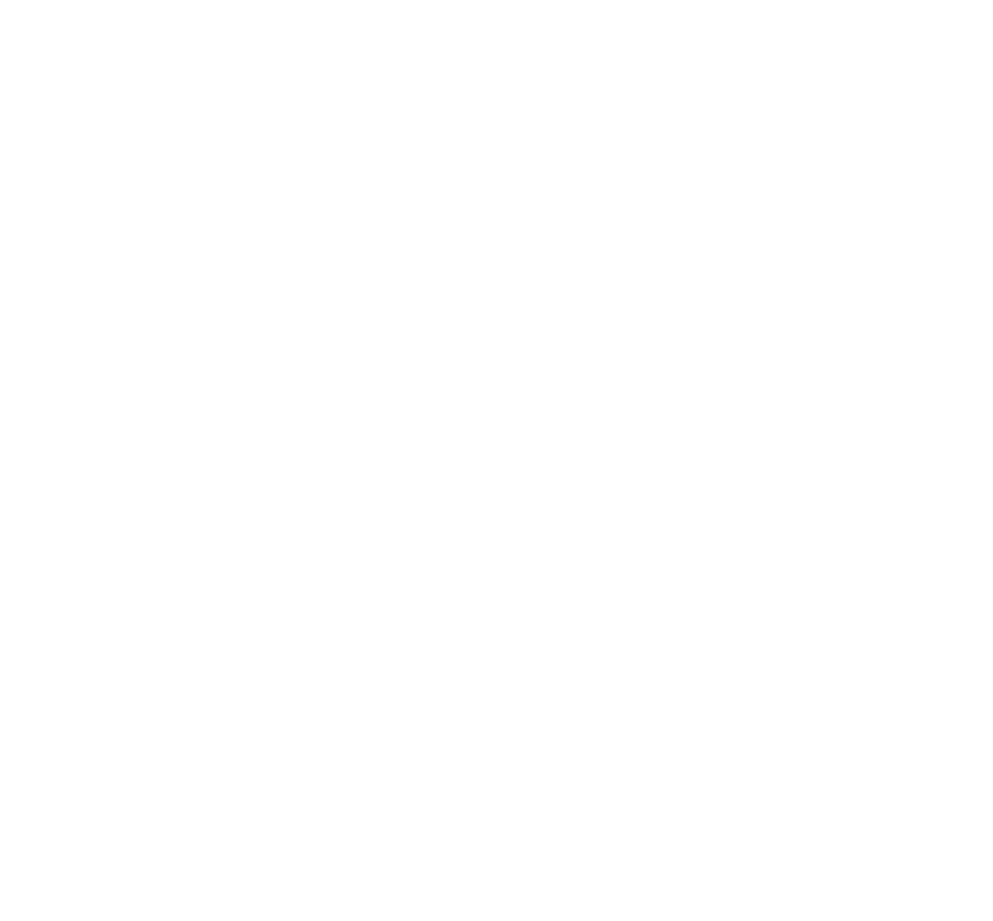
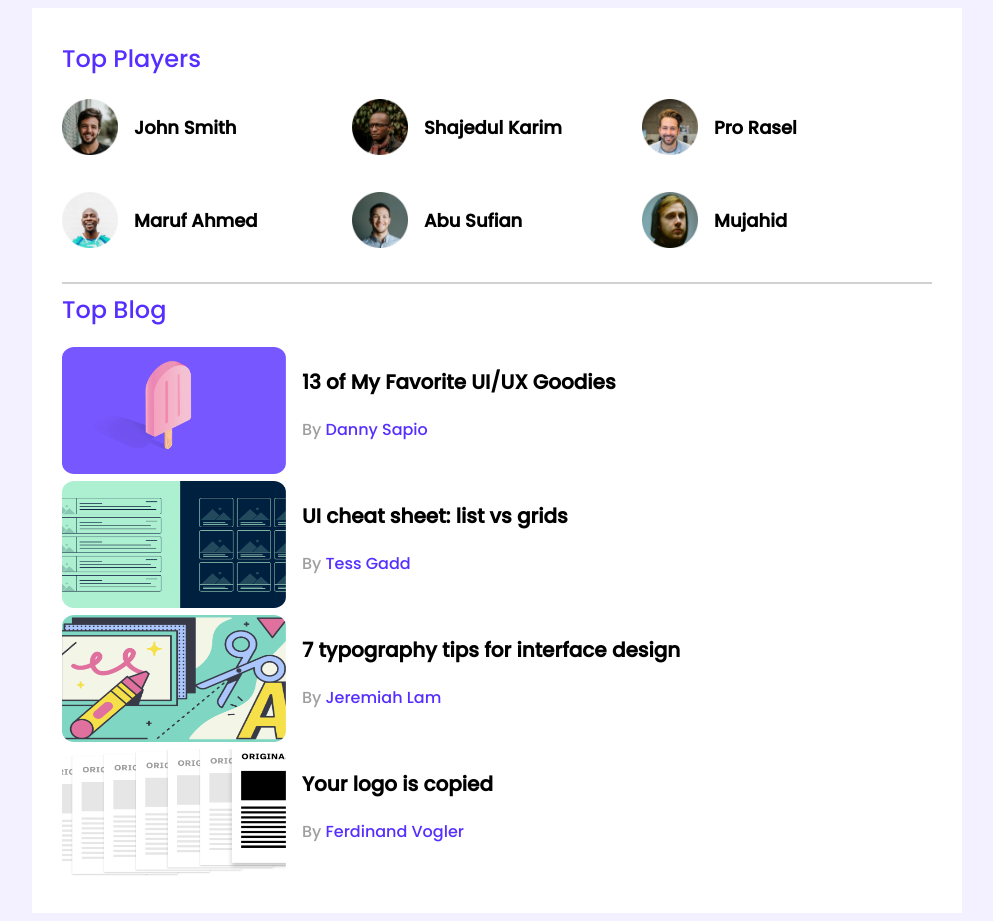
Before and after one commit to JHUMURph/leader-board, a plain HTML site: page index.html in a window 1280 px wide. Shown: the whole page, without its empty margins (143-1136 px from the left). Before the commit the page ends 800 px from the top, so only its background shows below. Drawn offline with Linux system fonts and the light colour scheme.

Commit message:
first commit

```diff
--- a/index.html
+++ b/index.html
@@ -7,6 +7,104 @@
   <link rel="stylesheet" href="styles/style.css">
 </head>
 <body>
+  <!-- header section -->
+  <head>
+
+  </head>
+  <!-- main section -->
+  <main>
+    <section class="containers">
+      <div class="top-players ">
+        <h2 class="section-title">Top Players</h2>
+        <div class="players">
+          <div class="player">
+            <img src="./images/players/player-1.png" alt="">
+            <h3 class="players-name">John Smith</h3>
+          </div>
+          <div class="player">
+            <img src="/images/players/player-2.png" alt="">
+            <h3 class="players-name">Shajedul Karim</h3>
+          </div>
+          <div class="player">
+            <img src="images/players/player-3.png" alt="">
+            <h3 class="players-name">Pro Rasel</h3>
+          </div>
+          <div class="player">
+            <img src="images/players/player-4.png" alt="">
+            <h3 class="players-name">Maruf Ahmed</h3>
+          </div>
+          <div class="player">
+            <img src="images/players/player-5.png" alt="">
+            <h3 class="players-name">Abu Sufian</h3>
+          </div>
+          <div class="player">
+            <img src="images/players/player-6.png" alt="">
+            <h3 class="players-name">Mujahid</h3>
+          </div>
+
+        </div>
+      </div>
+      <hr>
+      <div class="top-blogs">
+        <h2 class="section-title">Top Blog</h2>
+        <div class="blogs">
+          <article class="blog">
+            <div class="thambnil">
+              <img src="images/blogs/blog-1.png" alt="">
+
+            </div>
+            <div class="blog-info">
+              <h3 class="blog-title">
+                13 of My Favorite
+                UI/UX Goodies
+              </h3>
+              <p class="blog-author">By  <a href="">Danny Sapio</a> </p>
+            </div>
+          </article>
+          <article class="blog">
+            <div class="thambnil">
+              <img src="images/blogs/blog-2.png" alt="">
+
+            </div>
+            <div class="blog-info">
+              <h3 class="blog-title">
+                UI cheat sheet:
+                list vs grids
+              </h3>
+              <p class="blog-author">By  <a href=""> Tess Gadd</a> </p>
+            </div>
+          </article>
+          <article class="blog">
+            <div class="thambnil">
+              <img src="images/blogs/blog-3.png" alt="">
+
+            </div>
+            <div class="blog-info">
+              <h3 class="blog-title">
+                7 typography tips
+                for interface design
+
+              </h3>
+              <p class="blog-author">By  <a href="">Jeremiah Lam</a> </p>
+            </div>
+          </article>
+          <article class="blog">
+            <div class="thambnil">
+              <img src="images/blogs/blog-4.png" alt="">
+
+            </div>
+            <div class="blog-info">
+              <h3 class="blog-title">
+                Your logo is
+                  copied
+              </h3>
+              <p class="blog-author">By  <a href="">Ferdinand Vogler</a> </p>
+            </div>
+          </article>
+        </div>
+      </div>
+    </section>
+  </main>
 
 </body>
 <footer>
--- a/styles/style.css
+++ b/styles/style.css
@@ -0,0 +1,78 @@
+/* fonts */
+@import url('https://fonts.googleapis.com/css2?family=Poppins:wght@500&display=swap');
+
+
+
+body{
+  font-family: 'Poppins', sans-serif;
+  background: #F3F1FF;
+}
+main{
+  display: flex;
+  justify-content: center;
+}
+.containers{
+  background: #FFF;
+  width: 870px;
+  padding: 30px;
+}
+
+/* top players styles */
+.top-players{
+  margin-bottom: 30px;
+}
+.section-title{
+  color:#562EFF ;
+  font-size: 24px;
+  font-weight: 500;
+  margin-top: 3px;
+}
+
+.players{
+  display: grid;
+  grid-template-columns: repeat(3 , 1fr);
+  grid-row-gap:30px;
+}
+.player{
+  display: flex;
+  align-items: center;
+}
+.player img{
+  width: 56px;
+  height: 56px;
+}
+.players-name{
+  margin-left: 16px;
+  font-size: 18px;
+}
+hr{
+  border: 1px solid  #D1D1D1; ;
+}
+/* top blogs styles */
+.blog .thambnil img{
+  width: 224px;
+height: 127px;
+}
+.blog{
+  display: flex;
+}
+.blog-info{
+  margin-left: 16px;
+}
+.blog-author{
+  color: #9F9F9F;
+  font-size: 16px;
+}
+.blog-title{
+  font-size: 20px;
+
+}
+.blog-author a{
+  text-decoration: none;
+  font-size: 16px;
+  color: #562EFF;
+}
+.blogs{
+  display: grid;
+  grid-template-columns: repeat(2 1fr);
+}
```
